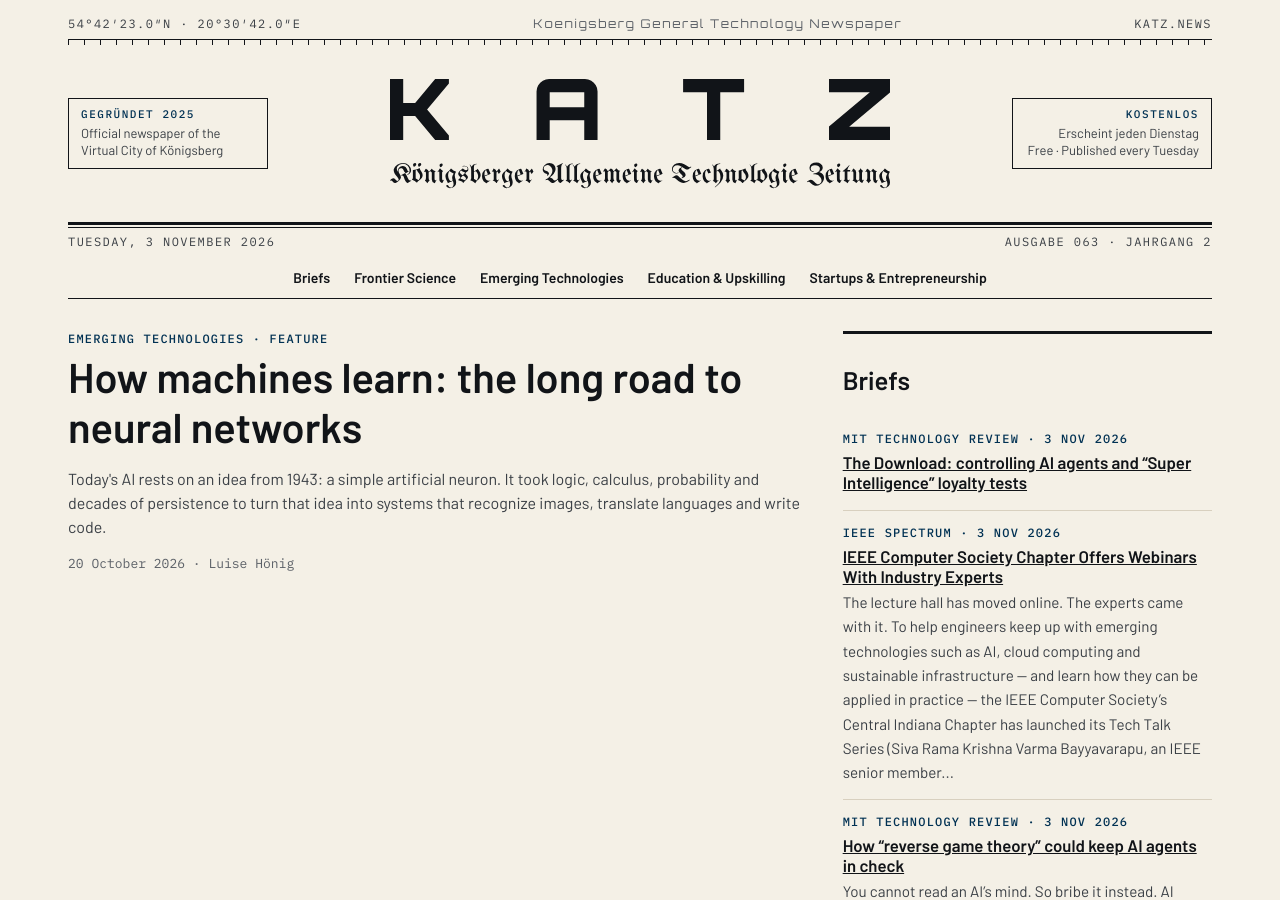
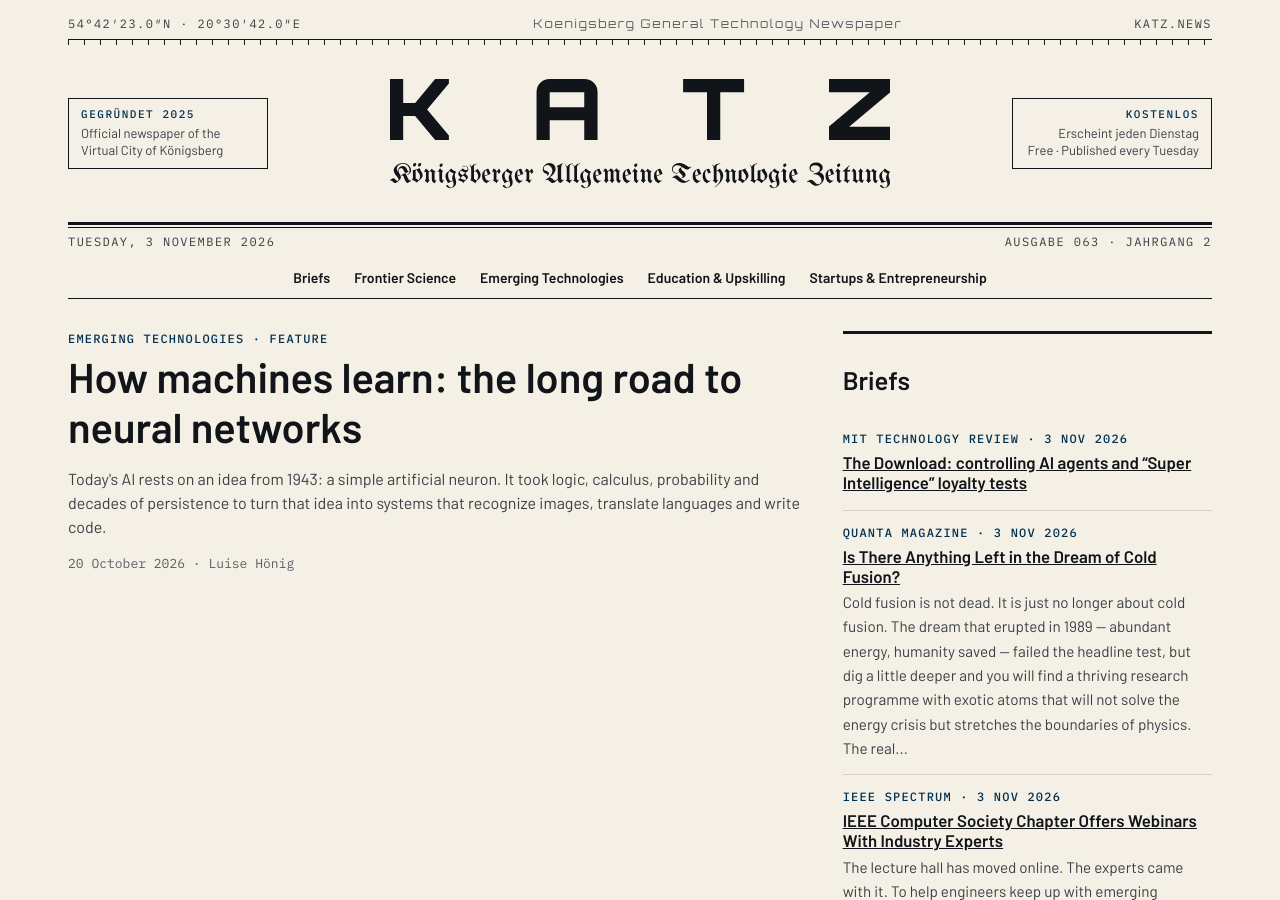
Before and after one commit to katz-news/katz.news, a Jekyll site: the page built from index.html, in a window 1280 px wide and 900 px high. Built offline with Jekyll 4.4.1, drawn with Linux system fonts in a browser that asks for light colours; some of the changed text lies outside the part shown.

Commit message:
Publish 2026-11-05

```diff
--- a/_data/build.yml
+++ b/_data/build.yml
@@ -1 +1 @@
-published_at: 2026-11-05T11:19:43Z
+published_at: 2026-11-05T11:21:24Z
--- /dev/null
+++ b/_posts/briefs/2026-11-04-is-there-anything-left-in-the-dream-of-cold-fusion.md
@@ -0,0 +1,19 @@
+---
+published: true
+title: Is There Anything Left in the Dream of Cold Fusion?
+date: 2026-11-03
+section: science
+source_name: Quanta Magazine
+source_url: https://www.quantamagazine.org/is-there-anything-left-in-the-dream-of-cold-fusion-20261102/
+---
+Cold fusion is not dead. It is just no longer about cold fusion.
+
+The dream that erupted in 1989 — abundant energy, humanity saved — failed the headline test, but dig a little deeper and you will find a thriving research programme with exotic atoms that will not solve the energy crisis but stretches the boundaries of physics.
+
+The real story is muon-catalysed fusion, first observed in the 1950s: swap the electron in an atom for its heavier sibling, the muon — or for kaons, pions or antiprotons — and the whole system collapses down. “That's like a new periodic table,” says Daniel Swetz (an experimental physicist at NIST in Boulder). “You're almost building it out in the third dimension.”
+
+Shrinking atoms intensifies the electric field inside them — in kaonic fluorine, past the Schwinger limit, where quantum effects go berserk — and opens windows into fundamental physics, including the proton's radius, measured in 2019. Even without reaching energy breakeven, muon-catalysed fusion could be useful (Shinji Okada, Chubu University); his team in spring 2026 used Swetz's detectors to make the first direct measurement of X-rays from muonic hydrogen molecules, with the hydrogen as deuterium.
+
+The lesson: do not judge a programme by its headline. Ask whether it will be interesting even if the main claim falls short — an all-or-nothing gamble on a single result, or a portal into a wider area of science? It is a lottery ticket, except the prize is not the jackpot, it is the shop (sorry, gamblers).
+
+Conclusion: cold fusion is not an energy source. It is a doorway.
```
